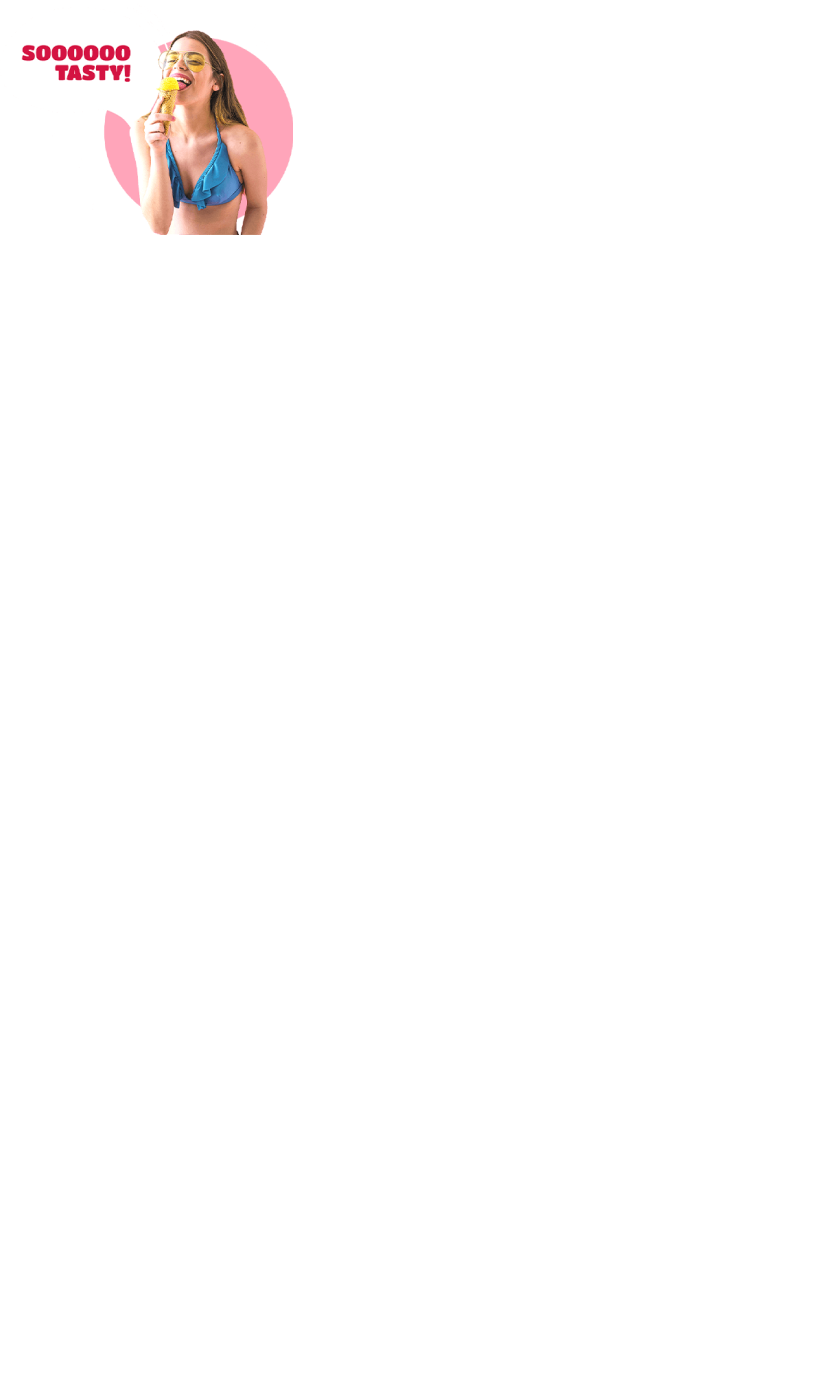
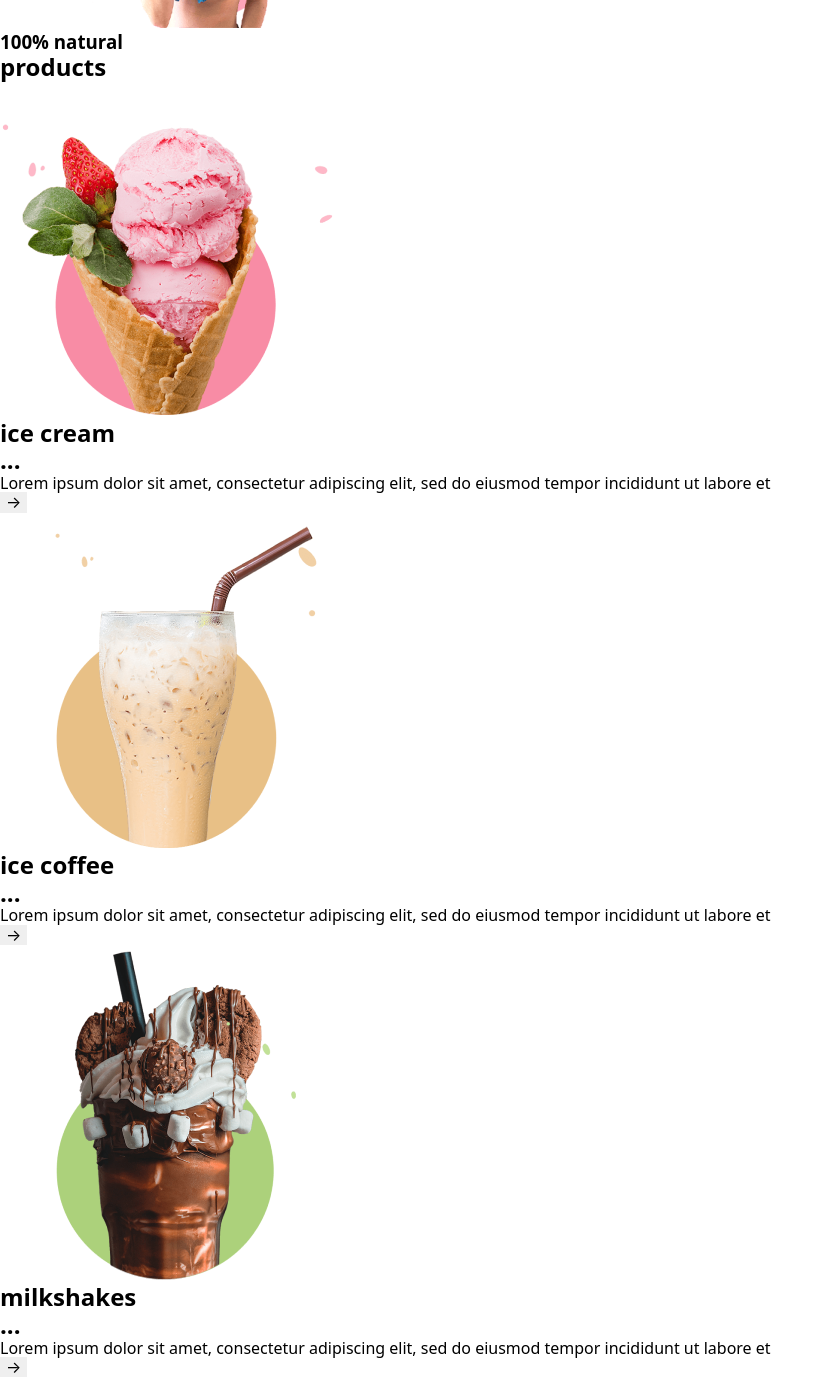
Before and after one commit to dima20122222/IceCream, a plain HTML site: page index.html in a window 1280 px wide. Shown: the part 1283-2661 px from the top of the page, without its empty margins (0-834 px from the left). Before the commit the page ends 1522 px from the top, so only its background shows below. Drawn offline with nearby package versions, Linux system fonts and the light colour scheme.

Commit message:
products

```diff
--- a/css/reset.css
+++ b/css/reset.css
@@ -0,0 +1,20 @@
+h1,
+h2,
+h3,
+h4,
+h5,
+h6,
+p,
+ul {
+  margin: 0;
+  padding: 0;
+}
+
+a {
+  text-decoration: none;
+}
+
+button {
+  cursor: pointer;
+  border: none;
+}
--- a/index.html
+++ b/index.html
@@ -66,5 +66,34 @@
        </ul>
        <img src="./img/women-hero.png" alt="women-hero">
     </main>
+
+    <!-- products -->
+    <section class="products">
+        <h3 class="products-text">100% natural</h3>
+        <h2 class="products-title">products</h2>
+        <ul class="products-list">
+            <li class="products-item">
+                <img src="./img/home-pic1.png" alt="pic1">
+                <h2 class="products-titles">ice cream</h2>
+                <h2 class="products-point">...</h2>
+                <p class="products-description">Lorem ipsum dolor sit amet, consectetur adipiscing elit, sed do eiusmod tempor incididunt ut labore et</p>
+                <button type="button">→</button>
+            </li>
+            <li class="products-item">
+                <img src="./img/home-pic2.png" alt="pic2">
+                <h2 class="products-titles">ice coffee</h2>
+                <h2 class="products-point">...</h2>
+                <p class="products-description">Lorem ipsum dolor sit amet, consectetur adipiscing elit, sed do eiusmod tempor incididunt ut labore et</p>
+                <button type="button">→</button>
+            </li>
+            <li class="products-item">
+                <img src="./img/home-pic3.png" alt="pic3">
+                <h2 class="products-titles">milkshakes</h2>
+                <h2 class="products-point">...</h2>
+                <p class="products-description">Lorem ipsum dolor sit amet, consectetur adipiscing elit, sed do eiusmod tempor incididunt ut labore et</p>
+                <button type="button">→</button>
+            </li>
+        </ul>
+    </section>
   </body>
 </html>
```
Also changed, not shown: img/home-pic1.png (added), img/home-pic2.png (added), img/home-pic3.png (added).
